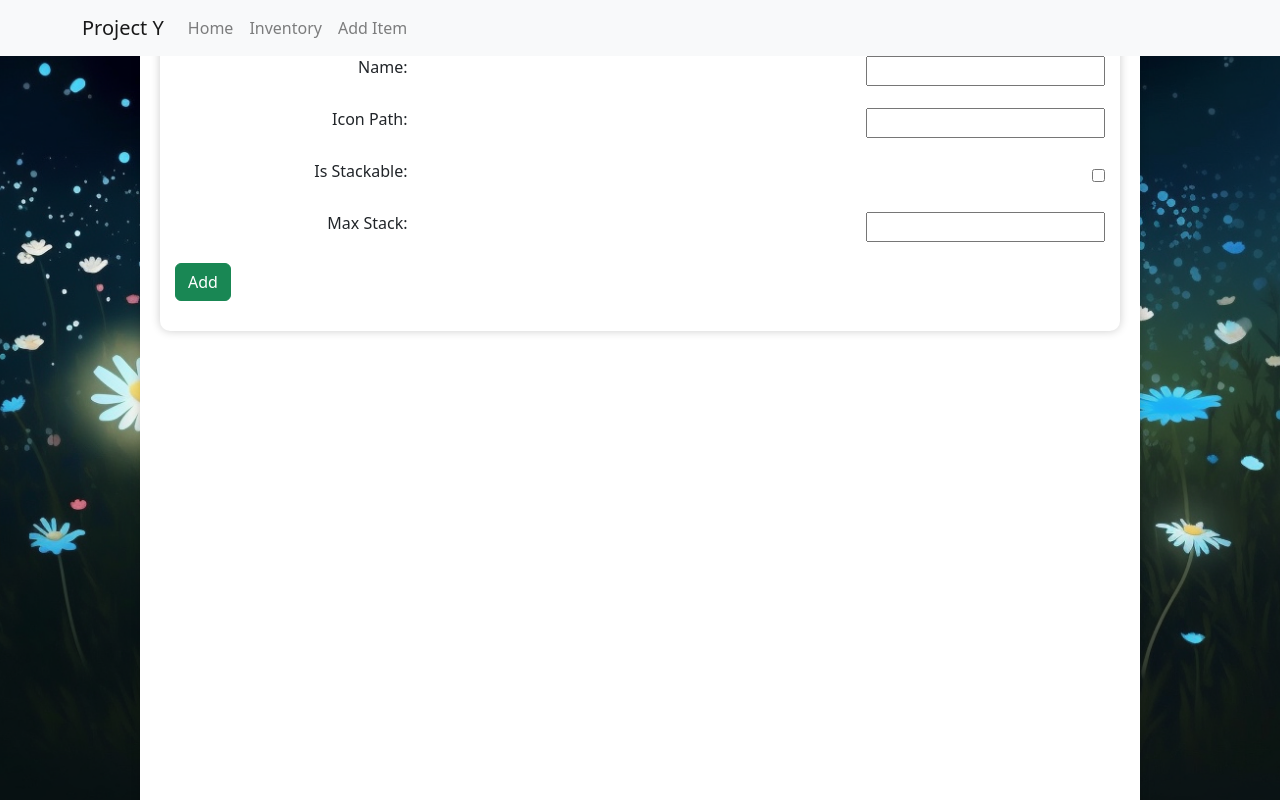
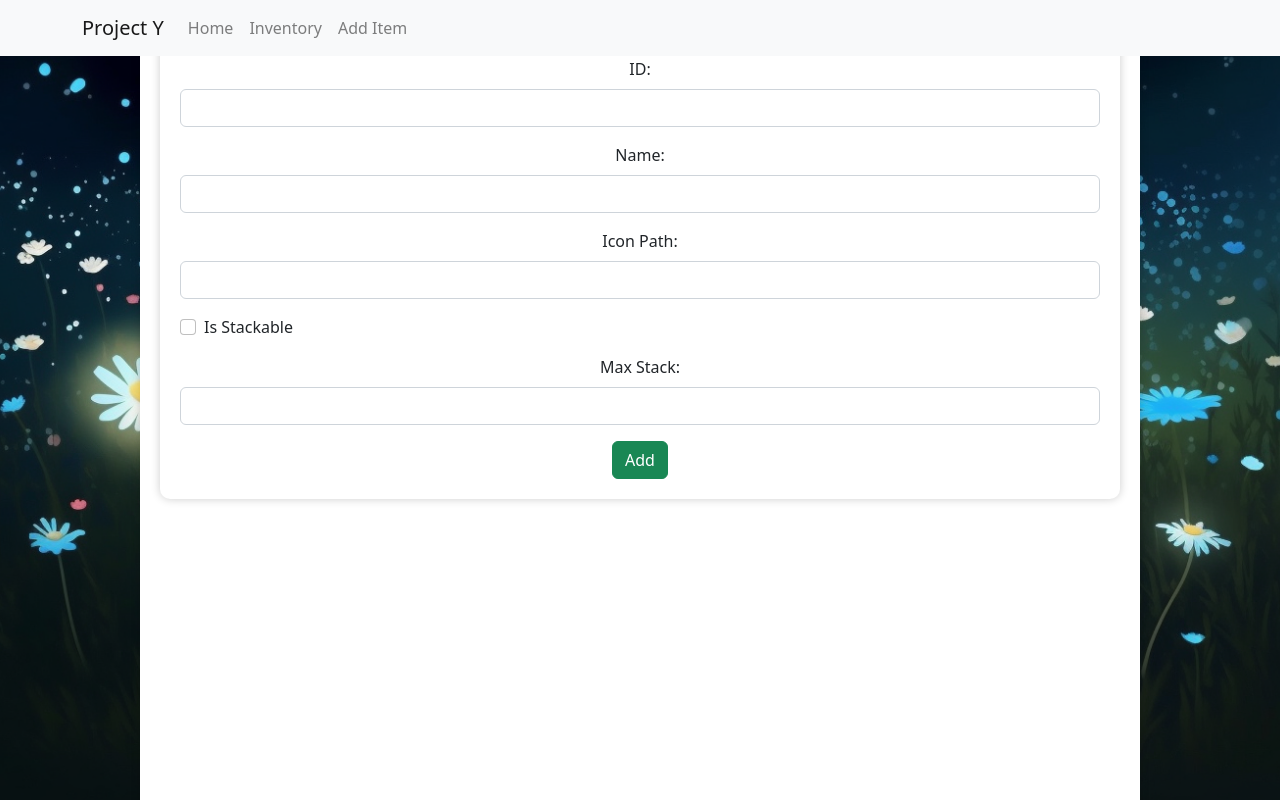
Before and after one commit to ericstabile/projecty_webhelper, a React (Create React App) app: page /add in a window 1280 px wide. Built offline with nearby package versions, Linux system fonts and the light colour scheme.

Commit message:
leftovers

```diff
--- a/src/App.css
+++ b/src/App.css
@@ -98,9 +98,8 @@
   margin-bottom: 10px;
 }
 
-.form-row label {
-  flex-basis: 25%;
-  text-align: right;
+.form-label {
+  text-align: left;
 }
 
 .form-row .value {
@@ -154,3 +153,7 @@
   height: 1000px;
   overflow-y: auto;
 }
+
+.label-left {
+  text-align: left;
+}
--- a/src/App.js
+++ b/src/App.js
@@ -1,24 +1,26 @@
 import React, { useState } from 'react';
 import { BrowserRouter as Router, Routes, Route } from 'react-router-dom';
+
+import './App.css';
+import 'bootstrap/dist/css/bootstrap.min.css';
+
+import AppNavigation from './Navigation/AppNavigation';
 import HomePage from './HomePage/HomePage';
 import InventoryObjects from './Inventory/InventoryObjects';
-import AddItemPage from './Inventory/AddNewInventoryObjectPage';
-import './App.css';
-import 'bootstrap/dist/css/bootstrap.min.css';
-import AppNavigation from './Navigation/AppNavigation';
+import AddNewInventoryObjectPage from './Inventory/AddNewInventoryObjectPage';
 
 const App = () => {
-  const [data, setData] = useState([]);
+  const [inventoryObjectData, setInventoryObjectData] = useState([]);
   const [lastID, setLastID] = useState(0);
 
   const handleAddItem = (item) => {
     const newItem = { ...item, ID: lastID + 1 };
-    setData([...data, newItem]);
+    setInventoryObjectData([...inventoryObjectData, newItem]);
     setLastID(lastID + 1);
   };
 
   const handleFileChosen = (content) => {
-    setData(content);
+    setInventoryObjectData(content);
   };
 
   return (
@@ -31,11 +33,11 @@ const App = () => {
             path="/" element={<HomePage />} />
           <Route
             path="/inventory"
-            element={<InventoryObjects data={data} setData={setData} setLastID={setLastID} />}
+            element={<InventoryObjects inventoryObjectData={inventoryObjectData || []}  setInventoryObjectData={setInventoryObjectData} setLastID={setLastID} />}
           />
           <Route
             path="/add"
-            element={<AddItemPage onAddItem={handleAddItem} setData={setData} lastID={lastID} handleFileChosen={handleFileChosen} />}
+            element={<AddNewInventoryObjectPage onAddItem={handleAddItem} inventoryObjectData={inventoryObjectData || []}  setInventoryObjectData={setInventoryObjectData} lastID={lastID + 1} handleFileChosen={handleFileChosen} />}
           />
         </Routes>
       </div>
--- a/src/Inventory/AddNewInventoryObjectPage.js
+++ b/src/Inventory/AddNewInventoryObjectPage.js
@@ -1,55 +1,24 @@
-import React, { useState } from 'react';
+import React from 'react';
 import { useNavigate } from 'react-router-dom';
 import { Button } from 'react-bootstrap';
+import CustomAnimatedLabel from '../CustomAnimatedLabel';
+import AddNewInventoryObjectFormComponent from './Component/AddNewInventoryObjectFormComponent';
 
-const AddNewInventoryObjectPage = ({ data, setData }) => {
-  const [id, setId] = useState('');
-  const [name, setName] = useState('');
-  const [iconPath, setIconPath] = useState('');
-  const [isStackable, setIsStackable] = useState(false);
-  const [maxStack, setMaxStack] = useState('');
+const AddNewInventoryObjectPage = ({ inventoryObjectData, setInventoryObjectData }) => {
   const navigate = useNavigate();
 
-  const handleAddItem = () => {
-    const newItem = {
-      ID: id,
-      Name: name,
-      IconPath: iconPath,
-      IsStackable: isStackable,
-      MaxStack: maxStack
-    };
-    const newData = [...data, newItem];
-    setData(newData);
+  const handleAddItem = (newItem) => {
+    const newInventoryObjectData = [...inventoryObjectData, newItem];
+    setInventoryObjectData(newInventoryObjectData);
     navigate('/inventory');
   };
 
   return (
     <div className="main-container">
+      <CustomAnimatedLabel text="Add Item" />
       <Button variant="primary" onClick={() => navigate('/inventory')}>Go Back</Button>
       <div className="form-container">
-        <div className="form-row">
-          <label>ID:</label>
-          <input type="text" value={id} onChange={(e) => setId(e.target.value)} />
-        </div>
-        <div className="form-row">
-          <label>Name:</label>
-          <input type="text" value={name} onChange={(e) => setName(e.target.value)} />
-        </div>
-        <div className="form-row">
-          <label>Icon Path:</label>
-          <input type="text" value={iconPath} onChange={(e) => setIconPath(e.target.value)} />
-        </div>
-        <div className="form-row">
-          <label>Is Stackable:</label>
-          <input type="checkbox" checked={isStackable} onChange={(e) => setIsStackable(e.target.checked)} />
-        </div>
-        <div className="form-row">
-          <label>Max Stack:</label>
-          <input type="text" value={maxStack} onChange={(e) => setMaxStack(e.target.value)} />
-        </div>
-        <div className="form-row">
-          <Button variant="success" onClick={handleAddItem}>Add</Button>
-        </div>
+        <AddNewInventoryObjectFormComponent onAddItem={handleAddItem} />
       </div>
     </div>
   );
--- /dev/null
+++ b/src/Inventory/Component/AddNewInventoryObjectFormComponent.js
@@ -0,0 +1,55 @@
+import React, { useState } from 'react';
+import { Button, Form } from 'react-bootstrap';
+import '../../App.css'; // Import the CSS file
+
+const AddNewInventoryObjectFormComponent = ({ onAddItem }) => {
+  const [id, setId] = useState('');
+  const [name, setName] = useState('');
+  const [iconPath, setIconPath] = useState('');
+  const [isStackable, setIsStackable] = useState(false);
+  const [maxStack, setMaxStack] = useState('');
+
+  const handleAddItem = () => {
+    const newItem = {
+      ID: id,
+      Name: name,
+      IconPath: iconPath,
+      IsStackable: isStackable,
+      MaxStack: maxStack
+    };
+    onAddItem(newItem);
+  };
+
+  return (
+    <Form>
+      <Form.Group className="mb-3" controlId="formId">
+        <Form.Label className="form-label">ID:</Form.Label>
+        <Form.Control type="text" value={id} onChange={(e) => setId(e.target.value)} />
+      </Form.Group>
+      <Form.Group className="mb-3" controlId="formName">
+        <Form.Label className="form-label">Name:</Form.Label>
+        <Form.Control type="text" value={name} onChange={(e) => setName(e.target.value)} />
+      </Form.Group>
+      <Form.Group className="mb-3" controlId="formIconPath">
+        <Form.Label className="form-label">Icon Path:</Form.Label>
+        <Form.Control type="text" value={iconPath} onChange={(e) => setIconPath(e.target.value)} />
+      </Form.Group>
+      <Form.Group className="mb-3" controlId="formIsStackable">
+        <Form.Check
+          type="checkbox"
+          label="Is Stackable"
+          checked={isStackable}
+          onChange={(e) => setIsStackable(e.target.checked)}
+          className="label-left form-label" // Add the form-label class
+        />
+      </Form.Group>
+      <Form.Group className="mb-3" controlId="formMaxStack">
+        <Form.Label className="label-left form-label">Max Stack:</Form.Label>
+        <Form.Control type="text" value={maxStack} onChange={(e) => setMaxStack(e.target.value)} />
+      </Form.Group>
+      <Button variant="success" onClick={handleAddItem}>Add</Button>
+    </Form>
+  );
+}
+
+export default AddNewInventoryObjectFormComponent;
--- a/src/Inventory/InventoryObjectTableComponent.js
+++ b/src/Inventory/InventoryObjectTableComponent.js
@@ -1,9 +1,16 @@
-import React, { useState } from 'react';
+import React, { useState, useEffect } from 'react';
 import { Table, Button } from 'react-bootstrap';
+import EditInventoryObjectRow from './EditInventoryObjectRow';
+import ViewInventoryObjectRow from './ViewInventoryObjectRow';
 
-const InventoryObjectTableComponent = ({ data, setData }) => {
-  const [editing, setEditing] = useState(data.map(() => false));
-  const [tableData, setTableData] = useState(data);
+const InventoryObjectTableComponent = ({ inventoryObjectData, setInventoryObjectData }) => {
+  const [editing, setEditing] = useState([]);
+  const [tableData, setTableData] = useState([]);
+
+  useEffect(() => {
+    setEditing(inventoryObjectData.map(() => false));
+    setTableData(inventoryObjectData);
+  }, [inventoryObjectData]);
 
   const toggleEdit = (index) => {
     const newEditing = [...editing];
@@ -40,35 +47,18 @@ const InventoryObjectTableComponent = ({ data, setData }) => {
         {tableData.map((item, index) => (
           <tr key={index}>
             {editing[index] ? (
-              <React.Fragment>
-                <td><input defaultValue={item.ID} id={`id-${index}`} /></td>
-                <td><input defaultValue={item.Name} id={`name-${index}`} /></td>
-                <td><input defaultValue={item.IconPath} id={`iconPath-${index}`} /></td>
-                <td><input type="checkbox" defaultChecked={item.IsStackable} id={`isStackable-${index}`} /></td>
-                <td><input defaultValue={item.MaxStack} id={`maxStack-${index}`} /></td>
-                <td>
-                  <Button variant="success" onClick={() => saveEdit(
-                    index,
-                    document.getElementById(`id-${index}`).value,
-                    document.getElementById(`name-${index}`).value,
-                    document.getElementById(`iconPath-${index}`).value,
-                    document.getElementById(`isStackable-${index}`).checked,
-                    document.getElementById(`maxStack-${index}`).value
-                  )}>Save</Button>
-                  <Button variant="secondary" onClick={() => toggleEdit(index)}>Cancel</Button>
-                </td>
-              </React.Fragment>
+              <EditInventoryObjectRow
+                item={item}
+                index={index}
+                saveEdit={saveEdit}
+                toggleEdit={toggleEdit}
+              />
             ) : (
-              <React.Fragment>
-                <td>{item.ID}</td>
-                <td>{item.Name}</td>
-                <td>{item.IconPath}</td>
-                <td>{item.IsStackable.toString()}</td>
-                <td>{item.MaxStack}</td>
-                <td>
-                  <Button variant="primary" onClick={() => toggleEdit(index)}>Edit</Button>
-                </td>
-              </React.Fragment>
+              <ViewInventoryObjectRow
+                item={item}
+                index={index}
+                toggleEdit={toggleEdit}
+              />
             )}
           </tr>
         ))}
--- a/src/Inventory/InventoryObjects.js
+++ b/src/Inventory/InventoryObjects.js
@@ -5,14 +5,13 @@ import 'bootstrap/dist/css/bootstrap.min.css';
 import LoadJsonComponent from '../LoadJsonComponent';
 import InventoryObjectTableComponent from './InventoryObjectTableComponent';
 
-const InventoryObjects = () => {
-  const [data, setData] = useState([]);
+const InventoryObjects = ({ inventoryObjectData, setInventoryObjectData, setLastID }) => {
   const [editing, setEditing] = useState([]);
   const navigate = useNavigate();
 
   useEffect(() => {
-    setEditing(data.map(() => false));
-  }, [data]);
+    setEditing(inventoryObjectData.map(() => false));
+  }, [inventoryObjectData]);
 
   const toggleEdit = (index) => {
     const newEditing = [...editing];
@@ -21,7 +20,7 @@ const InventoryObjects = () => {
   };
 
   const saveEdit = (index, id, name, iconPath, isStackable, maxStack) => {
-    const newData = [...data];
+    const newData = [...inventoryObjectData];
     newData[index] = {
       ID: id,
       Name: name,
@@ -29,12 +28,12 @@ const InventoryObjects = () => {
       IsStackable: isStackable,
       MaxStack: maxStack
     };
-    setData(newData);
+    setInventoryObjectData(newData);
     toggleEdit(index);
   };
 
   const handleFileChosen = (content) => {
-    setData(content);
+    setInventoryObjectData(content);
   };
 
   return (
@@ -42,7 +41,7 @@ const InventoryObjects = () => {
       <Button variant="primary" onClick={() => navigate('/')}>Go Back</Button>
       <LoadJsonComponent handleFileChosen={handleFileChosen} />
       <InventoryObjectTableComponent
-        data={data}
+        inventoryObjectData={inventoryObjectData || []}
         editing={editing}
         toggleEdit={toggleEdit}
         saveEdit={saveEdit}
```
